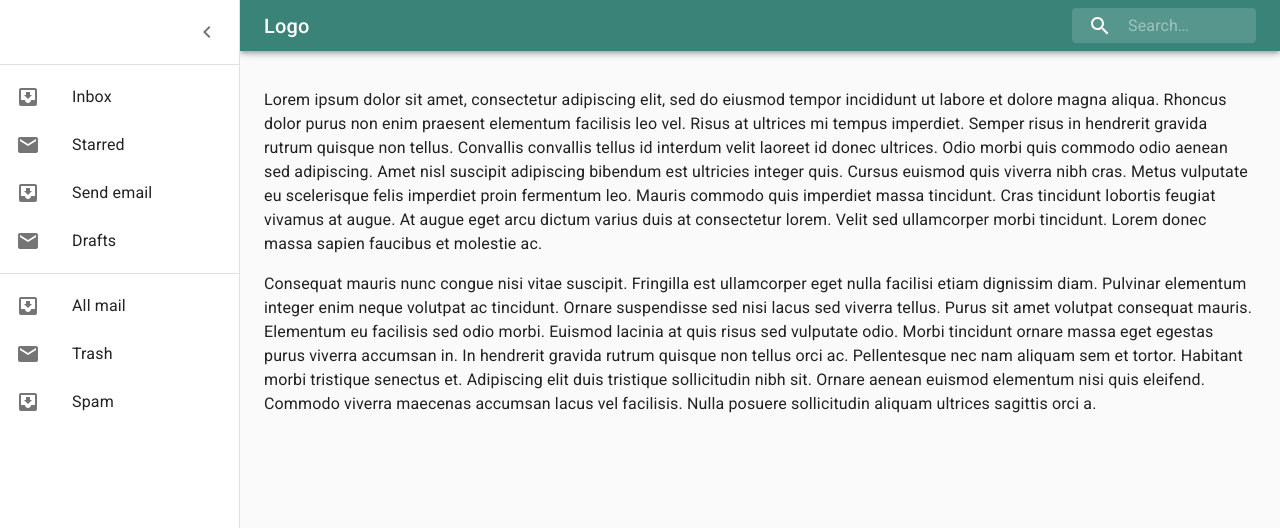
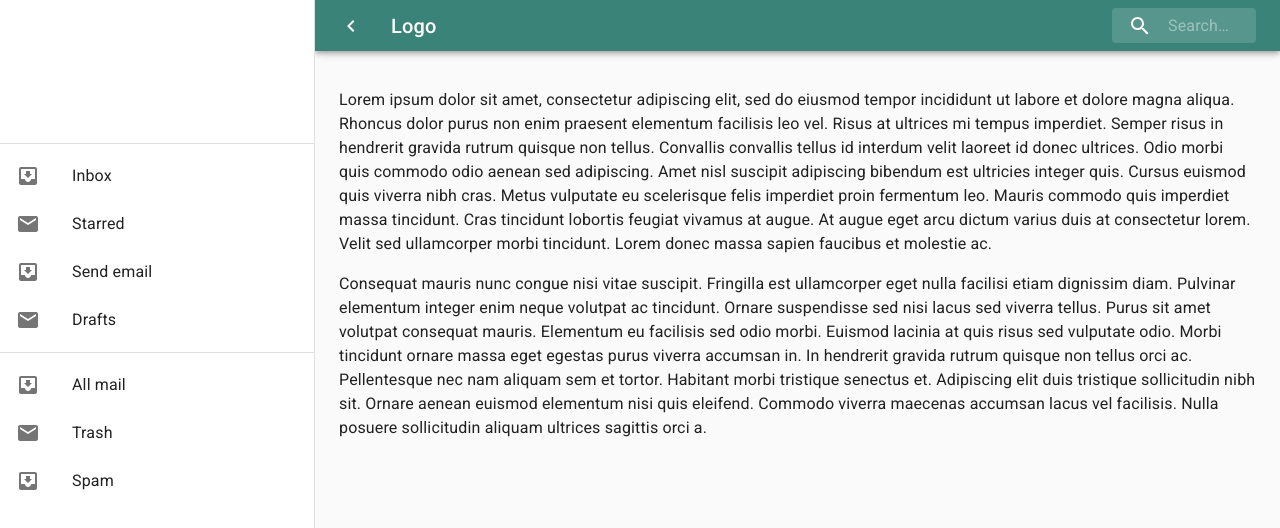
Before and after one commit to muchmallow/material, a React (Create React App) app: page / in a window 1280 px wide. Both pictures are taken after a click on the button "open drawer". Shown: the top 528 px of the page. Built offline with nearby package versions, Linux system fonts and the light colour scheme.

Commit message:
added toggle button

```diff
--- a/src/components/Menu.jsx
+++ b/src/components/Menu.jsx
@@ -12,7 +12,7 @@ import Divider from '@material-ui/core/Divider';
 import IconButton from '@material-ui/core/IconButton';
 import MenuIcon from '@material-ui/icons/Menu';
 import ChevronLeftIcon from '@material-ui/icons/ChevronLeft';
-import ChevronRightIcon from '@material-ui/icons/ChevronRight';
+// import ChevronRightIcon from '@material-ui/icons/ChevronRight';
 import ListItem from '@material-ui/core/ListItem';
 import ListItemIcon from '@material-ui/core/ListItemIcon';
 import ListItemText from '@material-ui/core/ListItemText';
@@ -20,10 +20,11 @@ import InboxIcon from '@material-ui/icons/MoveToInbox';
 import MailIcon from '@material-ui/icons/Mail';
 import SearchIcon from "@material-ui/icons/Search";
 
-const drawerWidth = 240;
+const drawerWidth = 315;
 
 const useStyles = makeStyles(theme => ({
     root: {
+        flexGrow: 1,
         display: 'flex'
     },
     appBar: {
@@ -81,7 +82,7 @@ const useStyles = makeStyles(theme => ({
         transition: theme.transitions.create('width'),
         width: '100%',
         [theme.breakpoints.up('sm')]: {
-            width: 120,
+            width: 80,
             '&:focus': {
                 width: 200,
             },
@@ -101,6 +102,14 @@ const useStyles = makeStyles(theme => ({
         width: drawerWidth,
     },
     drawerHeader: {
+        display: 'flex',
+        height: "143px",
+        alignItems: 'center',
+        padding: theme.spacing(0, 1),
+        ...theme.mixins.toolbar,
+        justifyContent: 'flex-end',
+    },
+    mainHeader: {
         display: 'flex',
         alignItems: 'center',
         padding: theme.spacing(0, 1),
@@ -140,7 +149,7 @@ export default function Menu() {
 
     return (
         <div className={classes.root}>
-            <CssBaseline />
+            <CssBaseline/>
             <AppBar
                 position="fixed"
                 className={clsx(classes.appBar, {
@@ -148,21 +157,27 @@ export default function Menu() {
                 })}
             >
                 <Toolbar>
-                    <IconButton
-                        color="inherit"
-                        aria-label="open drawer"
-                        onClick={handleDrawerOpen}
-                        edge="start"
-                        className={clsx(classes.menuButton, open && classes.hide)}
-                    >
-                        <MenuIcon />
-                    </IconButton>
+                    {open ? <IconButton onClick={handleDrawerClose}
+                                        color="inherit"
+                                        edge="start"
+                                        className={classes.menuButton}>
+                            {theme.direction === 'ltr' && <ChevronLeftIcon/>}
+                        </IconButton>
+                        : <IconButton
+                            color="inherit"
+                            aria-label="open drawer"
+                            onClick={handleDrawerOpen}
+                            edge="start"
+                            className={classes.menuButton}
+                        >
+                            <MenuIcon/>
+                        </IconButton>}
                     <Typography className={classes.title} variant="h6" noWrap>
                         Logo
                     </Typography>
                     <div className={classes.search}>
                         <div className={classes.searchIcon}>
-                            <SearchIcon />
+                            <SearchIcon/>
                         </div>
                         <InputBase
                             placeholder="Search…"
@@ -170,7 +185,7 @@ export default function Menu() {
                                 root: classes.inputRoot,
                                 input: classes.inputInput,
                             }}
-                            inputProps={{ 'aria-label': 'search' }}
+                            inputProps={{'aria-label': 'search'}}
                         />
                     </div>
                 </Toolbar>
@@ -185,25 +200,25 @@ export default function Menu() {
                 }}
             >
                 <div className={classes.drawerHeader}>
-                    <IconButton onClick={handleDrawerClose}>
-                        {theme.direction === 'ltr' ? <ChevronLeftIcon /> : <ChevronRightIcon />}
-                    </IconButton>
+                    {/*<IconButton onClick={handleDrawerClose}>*/}
+                    {/*    {theme.direction === 'ltr' ? <ChevronLeftIcon /> : <ChevronRightIcon />}*/}
+                    {/*</IconButton>*/}
                 </div>
-                <Divider />
+                <Divider/>
                 <List>
                     {['Inbox', 'Starred', 'Send email', 'Drafts'].map((text, index) => (
                         <ListItem button key={text}>
-                            <ListItemIcon>{index % 2 === 0 ? <InboxIcon /> : <MailIcon />}</ListItemIcon>
-                            <ListItemText primary={text} />
+                            <ListItemIcon>{index % 2 === 0 ? <InboxIcon/> : <MailIcon/>}</ListItemIcon>
+                            <ListItemText primary={text}/>
                         </ListItem>
                     ))}
                 </List>
-                <Divider />
+                <Divider/>
                 <List>
                     {['All mail', 'Trash', 'Spam'].map((text, index) => (
                         <ListItem button key={text}>
-                            <ListItemIcon>{index % 2 === 0 ? <InboxIcon /> : <MailIcon />}</ListItemIcon>
-                            <ListItemText primary={text} />
+                            <ListItemIcon>{index % 2 === 0 ? <InboxIcon/> : <MailIcon/>}</ListItemIcon>
+                            <ListItemText primary={text}/>
                         </ListItem>
                     ))}
                 </List>
@@ -213,7 +228,7 @@ export default function Menu() {
                     [classes.contentShift]: open,
                 })}
             >
-                <div className={classes.drawerHeader} />
+                <div className={classes.mainHeader}/>
                 <Typography paragraph>
                     Lorem ipsum dolor sit amet, consectetur adipiscing elit, sed do eiusmod tempor incididunt
                     ut labore et dolore magna aliqua. Rhoncus dolor purus non enim praesent elementum
```
